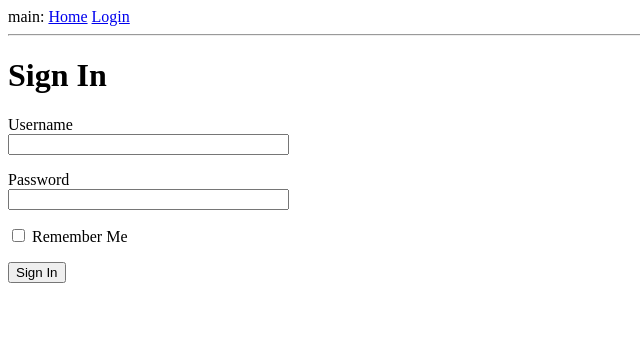
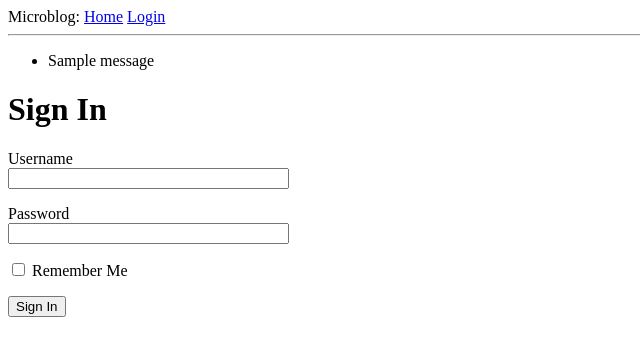
Before and after one commit to grzcichosz/flaskweb, a Flask app: page /login in a window 1280 px wide. Shown: the top 356 px of the page, without its empty margins (0-640 px from the left). Run offline with Flask 2, Linux system fonts and the light colour scheme; one stand-in notice (Sample message) is shown.

Commit message:
initial commit

```diff
--- a/main.py
+++ b/main.py
@@ -1,5 +1,5 @@
 from flask import Flask
-from flask import render_template
+from flask import render_template, flash, redirect
 from app.forms import LoginForm
 
 
@@ -13,13 +13,17 @@ def hello_world():
     return 'Hello OK'
 
 
-@app.route('/login')
+@app.route('/login', methods=['GET', 'POST'])
 def login():
     form = LoginForm()
+    if form.validate_on_submit():
+        flash('Login requested for user {}, remember_me={}'.format(
+            form.username.data, form.remember_me.data))
+        return redirect('/index')
     return render_template('login.html', title='Sign In', form=form)
 
 
-@app.route('/test')
+@app.route('/index')
 def test():
     user = {'username': 'Greg'}
     posts = [
--- a/templates/base.html
+++ b/templates/base.html
@@ -2,19 +2,27 @@
 <html>
     <head>
         {% if title %}
-      <title>{{ title }} - Microblog</title>
+        <title>{{ title }} - microblog</title>
         {% else %}
-      <title>Welcome to Microblog</title>
+        <title>microblog</title>
         {% endif %}
     </head>
     <body>
         <div>
-    main:
-    <a href="/test">Home</a>
+            Microblog:
+            <a href="/index">Home</a>
             <a href="/login">Login</a>
         </div>
         <hr>
+        {% with messages = get_flashed_messages() %}
+        {% if messages %}
+        <ul>
+            {% for message in messages %}
+            <li>{{ message }}</li>
+            {% endfor %}
+        </ul>
+        {% endif %}
+        {% endwith %}
         {% block content %}{% endblock %}
     </body>
-
 </html>
--- a/templates/login.html
+++ b/templates/login.html
@@ -6,11 +6,17 @@
         {{ form.hidden_tag() }}
         <p>
             {{ form.username.label }}<br>
-            {{ form.username(size=32) }}
+            {{ form.username(size=32) }}<br>
+            {% for error in form.username.errors %}
+            <span style="color: red;">[{{ error }}]</span>
+            {% endfor %}
         </p>
         <p>
             {{ form.password.label }}<br>
-            {{ form.password(size=32) }}
+            {{ form.password(size=32) }}<br>
+            {% for error in form.password.errors %}
+            <span style="color: red;">[{{ error }}]</span>
+            {% endfor %}
         </p>
         <p>{{ form.remember_me() }} {{ form.remember_me.label }}</p>
         <p>{{ form.submit() }}</p>
```
Also changed, not shown: app/routes.py (+6 -2 lines). Lines whose indentation alone changed are shown as unchanged.
